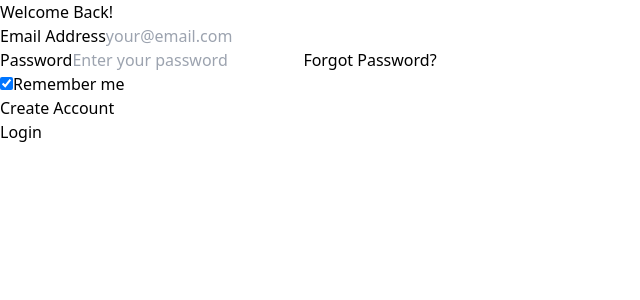
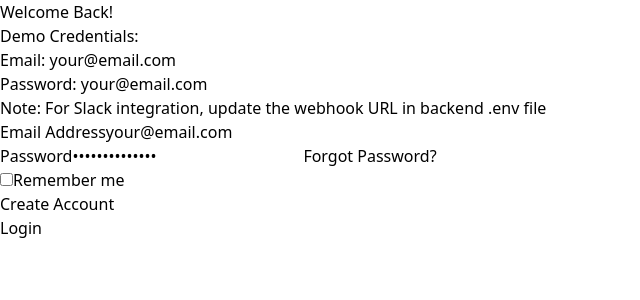
Before and after one commit to arpitkashyap22/task-management-webapp, a React (Vite) app in the folder task-manager-frontend/: page /login in a window 1280 px wide. Shown: the top 300 px of the page, without its empty margins (0-640 px from the left). Built offline with nearby package versions, Linux system fonts and the light colour scheme; no server answers.

Commit message:
Implement Slack summary feature: added functionality to send task summaries to Slack from the Home component. Updated taskApi service to include sendSummaryToSlack method. Enhanced Login component with demo credentials and remember me option for improved user experience.

```diff
--- a/task-manager-frontend/src/pages/Home.tsx
+++ b/task-manager-frontend/src/pages/Home.tsx
@@ -1,5 +1,5 @@
 import React, { useEffect, useState } from 'react';
-import { deleteTask, fetchTasks } from '../services/taskApi';
+import { deleteTask, fetchTasks, sendSummaryToSlack } from '../services/taskApi';
 import Header from '../components/Header';
 import TaskDisplay from '../components/TasksDisplay';
 
@@ -13,7 +13,7 @@ interface Task {
 const Home: React.FC = () => {
   const [tasks, setTasks] = useState<Task[]>([]);
   const [loading, setLoading] = useState(true);
-
+  const [summaryLoading, setSummaryLoading] = useState(false);
 
   // Fetch tasks on component mount
   useEffect(() => {
@@ -31,9 +31,19 @@ const Home: React.FC = () => {
     fetchAllTasks();
   }, []);
 
-
-
-
+  // Handle sending summary to Slack
+  const handleSendSummary = async () => {
+    try {
+      setSummaryLoading(true);
+      const result = await sendSummaryToSlack();
+      alert('Summary sent to Slack successfully!');
+    } catch (error) {
+      console.error('Error sending summary:', error);
+      alert('Failed to send summary to Slack. Please try again.');
+    } finally {
+      setSummaryLoading(false);
+    }
+  };
 
   // Delete task handler
   const handleDelete = async (id: string) => {
@@ -49,6 +59,22 @@ const Home: React.FC = () => {
     <div className="min-h-screen bg-gray-100 p-6">
       {/* Header with Logout and Add Task buttons */}
       <Header></Header>
+
+      {/* Summary Button */}
+      <div className="mb-6 flex justify-end">
+        <button
+          onClick={handleSendSummary}
+          disabled={summaryLoading}
+          className={`px-4 py-2 rounded-md text-white font-medium ${
+            summaryLoading
+              ? 'bg-blue-400 cursor-not-allowed'
+              : 'bg-blue-600 hover:bg-blue-700'
+          }`}
+        >
+          {summaryLoading ? 'Sending...' : '📋 Send Summary to Slack'}
+        </button>
+      </div>
+
       {/* Task List */}
       {loading ? (
         <p className="text-center text-gray-500">Loading tasks...</p>
--- a/task-manager-frontend/src/pages/Login.tsx
+++ b/task-manager-frontend/src/pages/Login.tsx
@@ -5,10 +5,11 @@ import { loginUser } from '../services/userApi';
 
 
 const Login: React.FC = () => {
-  const [email, setEmail] = useState<string>('');
-  const [password, setPassword] = useState<string>('');
+  const [email, setEmail] = useState<string>('your@email.com');
+  const [password, setPassword] = useState<string>('your@email.com');
   const [loading, setLoading] = useState<boolean>(false);
   const [error, setError] = useState<string>('');
+  const [rememberMe, setRememberMe] = useState<boolean>(false);
   const navigate = useNavigate();
 
   const handleSubmit = async (e: React.FormEvent) => {
@@ -27,10 +28,23 @@ const Login: React.FC = () => {
     }
   };
 
+  const toggleRememberMe = () => {
+    setRememberMe(!rememberMe);
+  };
+
   return (
     <div className="min-h-screen flex items-center justify-center w-full dark:bg-gray-950">
 	<div className="bg-white dark:bg-gray-900 shadow-md rounded-lg px-8 py-6 max-w-md">
 		<h1 className="text-2xl font-bold text-center mb-4 dark:text-gray-200">Welcome Back!</h1>
+
+		{/* Demo Credentials Message */}
+		<div className="mb-4 p-3 bg-blue-50 border border-blue-200 text-blue-700 rounded">
+			<p className="text-sm font-medium">Demo Credentials:</p>
+			<p className="text-sm">Email: your@email.com</p>
+			<p className="text-sm">Password: your@email.com</p>
+			<p className="text-xs mt-1 text-blue-600">Note: For Slack integration, update the webhook URL in backend .env file</p>
+		</div>
+
 		{error && (
 			<div className="mb-4 p-3 bg-red-100 border border-red-400 text-red-700 rounded">
 				{error}
@@ -39,19 +53,47 @@ const Login: React.FC = () => {
 		<form onSubmit={handleSubmit} className="login-form">
 			<div className="mb-4">
 				<label htmlFor="email" className="block text-sm font-medium text-gray-700 dark:text-gray-300 mb-2">Email Address</label>
-				<input type="email" id="email" className="shadow-sm rounded-md w-full px-3 py-2 border border-gray-300 focus:outline-none focus:ring-indigo-500 focus:border-indigo-500" placeholder="your@email.com"  onChange={(e) => setEmail(e.target.value)} required />
+				<input
+					type="email"
+					id="email"
+					className="shadow-sm rounded-md w-full px-3 py-2 border border-gray-300 focus:outline-none focus:ring-indigo-500 focus:border-indigo-500"
+					placeholder="Enter your email"
+					value={email}
+					onChange={(e) => setEmail(e.target.value)}
+					required
+				/>
 			</div>
 			<div className="mb-4">
 				<label htmlFor="password" className="block text-sm font-medium text-gray-700 dark:text-gray-300 mb-2">Password</label>
-				<input type="password" id="password" className="shadow-sm rounded-md w-full px-3 py-2 border border-gray-300 focus:outline-none focus:ring-indigo-500 focus:border-indigo-500" placeholder="Enter your password"  onChange={(e) => setPassword(e.target.value)} required />
+				<input
+					type="password"
+					id="password"
+					className="shadow-sm rounded-md w-full px-3 py-2 border border-gray-300 focus:outline-none focus:ring-indigo-500 focus:border-indigo-500"
+					placeholder="Enter your password"
+					value={password}
+					onChange={(e) => setPassword(e.target.value)}
+					required
+				/>
 				<a href="#"
 					className="text-xs text-gray-600 hover:text-indigo-500 focus:outline-none focus:ring-2 focus:ring-offset-2 focus:ring-indigo-500">Forgot
 					Password?</a>
 			</div>
 			<div className="flex items-center justify-between mb-4">
 				<div className="flex items-center">
-					<input type="checkbox" id="remember" className="h-4 w-4 rounded border-gray-300 text-indigo-600 focus:ring-indigo-500 focus:outline-none" checked />
-					<label htmlFor="remember" className="ml-2 block text-sm text-gray-700 dark:text-gray-300">Remember me</label>
+					<input
+						type="checkbox"
+						id="remember"
+						className="h-4 w-4 rounded border-gray-300 text-indigo-600 focus:ring-indigo-500 focus:outline-none cursor-pointer"
+						checked={rememberMe}
+						onChange={toggleRememberMe}
+					/>
+					<label
+						htmlFor="remember"
+						className="ml-2 block text-sm text-gray-700 dark:text-gray-300 cursor-pointer"
+						onClick={toggleRememberMe}
+					>
+						Remember me
+					</label>
 				</div>
 				<a onClick={() => navigate("/signup")}
 					className="text-xs text-indigo-500 hover:text-indigo-700 focus:outline-none focus:ring-2 focus:ring-offset-2 focus:ring-indigo-500 cursor-pointer">Create
--- a/task-manager-frontend/src/services/taskApi.ts
+++ b/task-manager-frontend/src/services/taskApi.ts
@@ -1,7 +1,9 @@
 import axios from 'axios';
 
+const API_BASE_URL = import.meta.env.VITE_API_URL || 'http://localhost:3000';
+
 const apiClient = axios.create({
-  baseURL: import.meta.env.VITE_API_URL,
+  baseURL: API_BASE_URL ,
   headers: {
     'Content-Type': 'application/json',
   },
@@ -86,3 +88,24 @@ export const updateTask = async (id: string, { title, description, completed }:
     throw new Error('Failed to update task. Please try again.');
   }
 };
+
+export const sendSummaryToSlack = async () => {
+  try {
+    const response = await fetch(`${API_BASE_URL}/api/summarize`, {
+      method: 'POST',
+      headers: {
+        'Content-Type': 'application/json',
+        'Authorization': `Bearer ${localStorage.getItem('token')}`
+      }
+    });
+
+    if (!response.ok) {
+      throw new Error('Failed to send summary to Slack');
+    }
+
+    return await response.json();
+  } catch (error) {
+    console.error('Error sending summary to Slack:', error);
+    throw error;
+  }
+};
```
